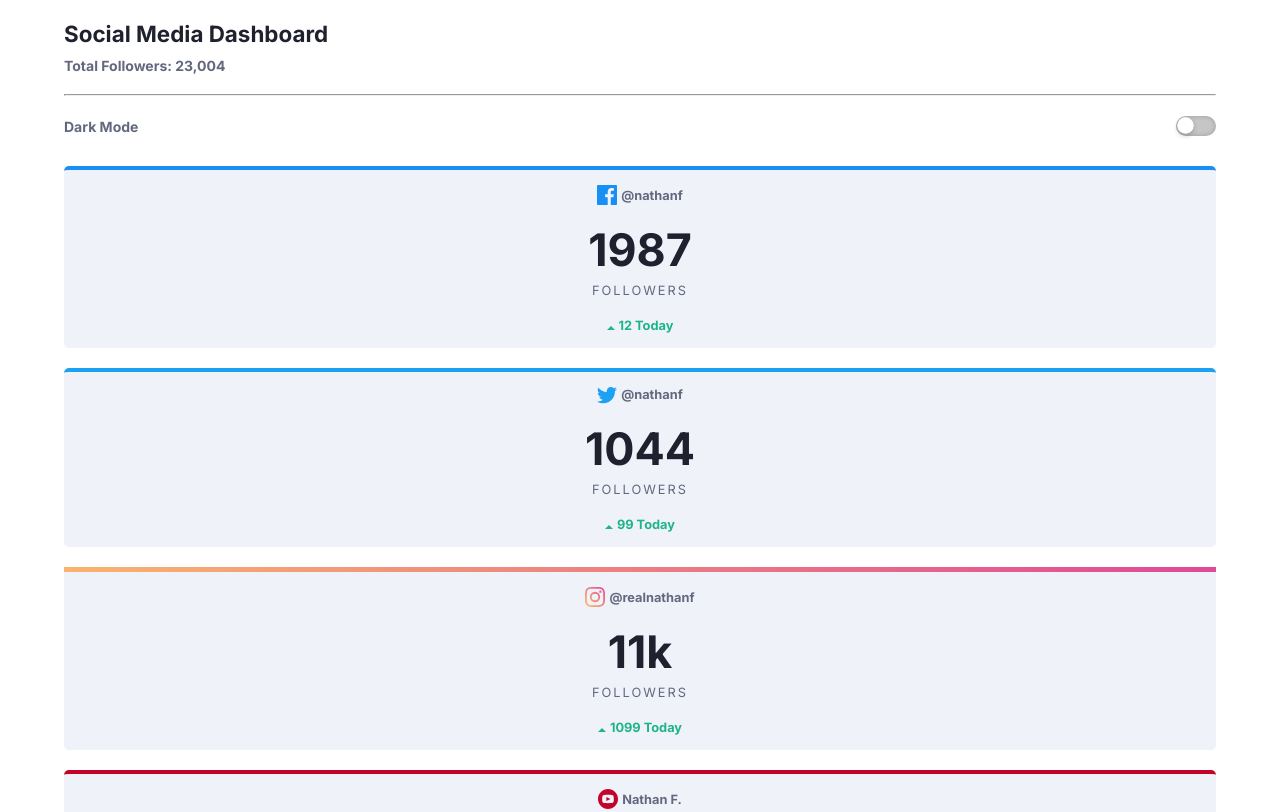
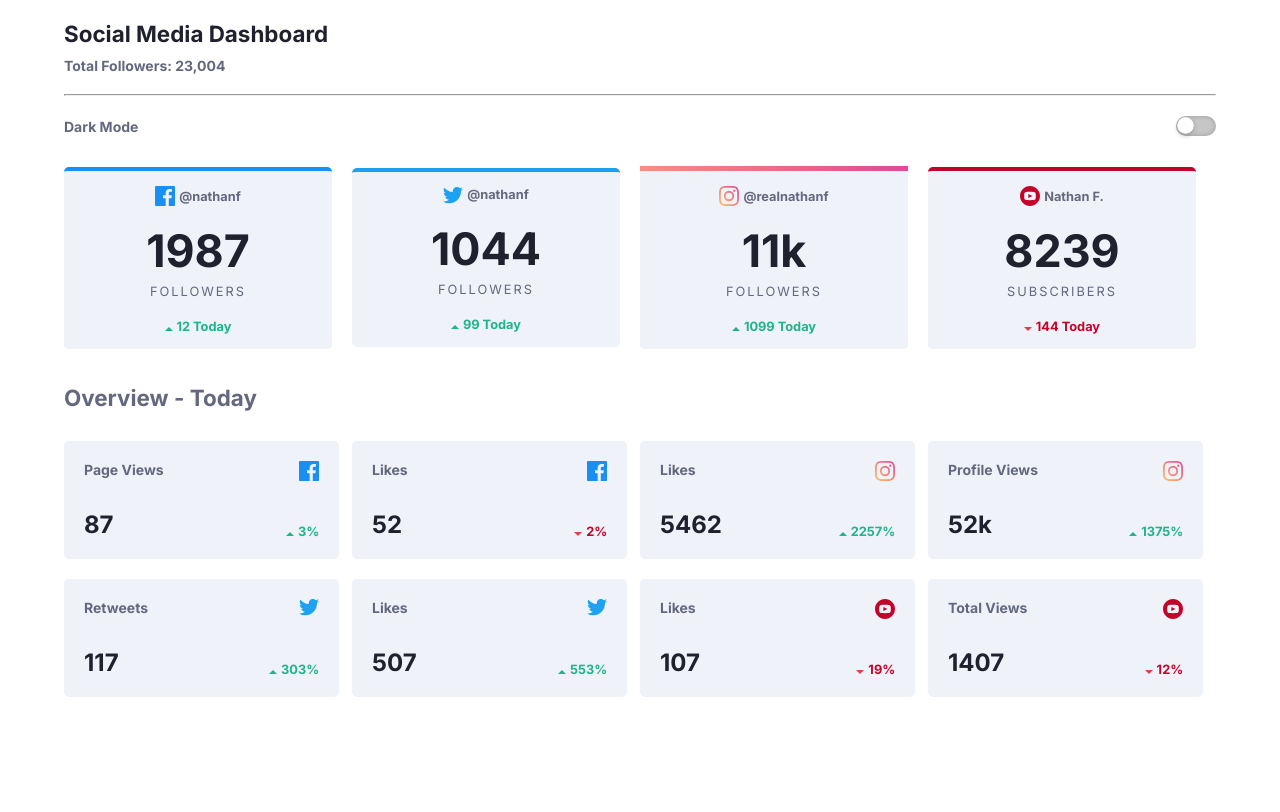
Before and after one commit to BrendaMichellle/social-media-dashboard, a plain HTML site: page index.html in a window 1280 px wide. Shown: the top 812 px of the page. Drawn offline with Linux system fonts and the light colour scheme.

Commit message:
Responsive changes

```diff
--- a/styles/style.scss
+++ b/styles/style.scss
@@ -60,6 +60,7 @@ body {
   background-color: $white;
   color: $darkBlue;
   overflow: scroll;
+  cursor: pointer;
 }
 
 .container {
@@ -108,6 +109,9 @@ p {
   margin-bottom: 20px;
   border-radius: 5px;
   text-align: center;
+  &:hover {
+    background-color: rgb(228, 230, 238);
+  }
 }
 
 .dashboard__item:nth-child(1) {
@@ -121,7 +125,10 @@ p {
   border-top: 10px solid;
   border-image-slice: 1;
   border-width: 5px;
+  border-radius: 5px;
   border-image-source: $instagram;
+  background-origin: border-box;
+  background-clip: border-box;
 }
 
 .dashboard__item:nth-child(4) {
@@ -263,5 +270,25 @@ p {
   .dashboard__item,
   .data__dashboard__item {
     background-color: $desaturatedBlue;
+    &:hover {
+      background-color: hsl(230, 27%, 17%);
+    }
   }
 }
+
+@media screen and (min-width: 700px) {
+  .dashboard {
+    @include flexCenter(row);
+  }
+  .dashboard__item {
+    margin-right: 20px;
+  }
+  .data__dashboard {
+    display: grid;
+    grid-template-columns: 1fr 1fr 1fr 1fr;
+    grid-template-rows: 1fr 1fr;
+  }
+  .data__dashboard__item {
+    max-width: 21.5vw;
+  }
+}
```
Also changed, not shown: styles/style.css, 1 other file.
